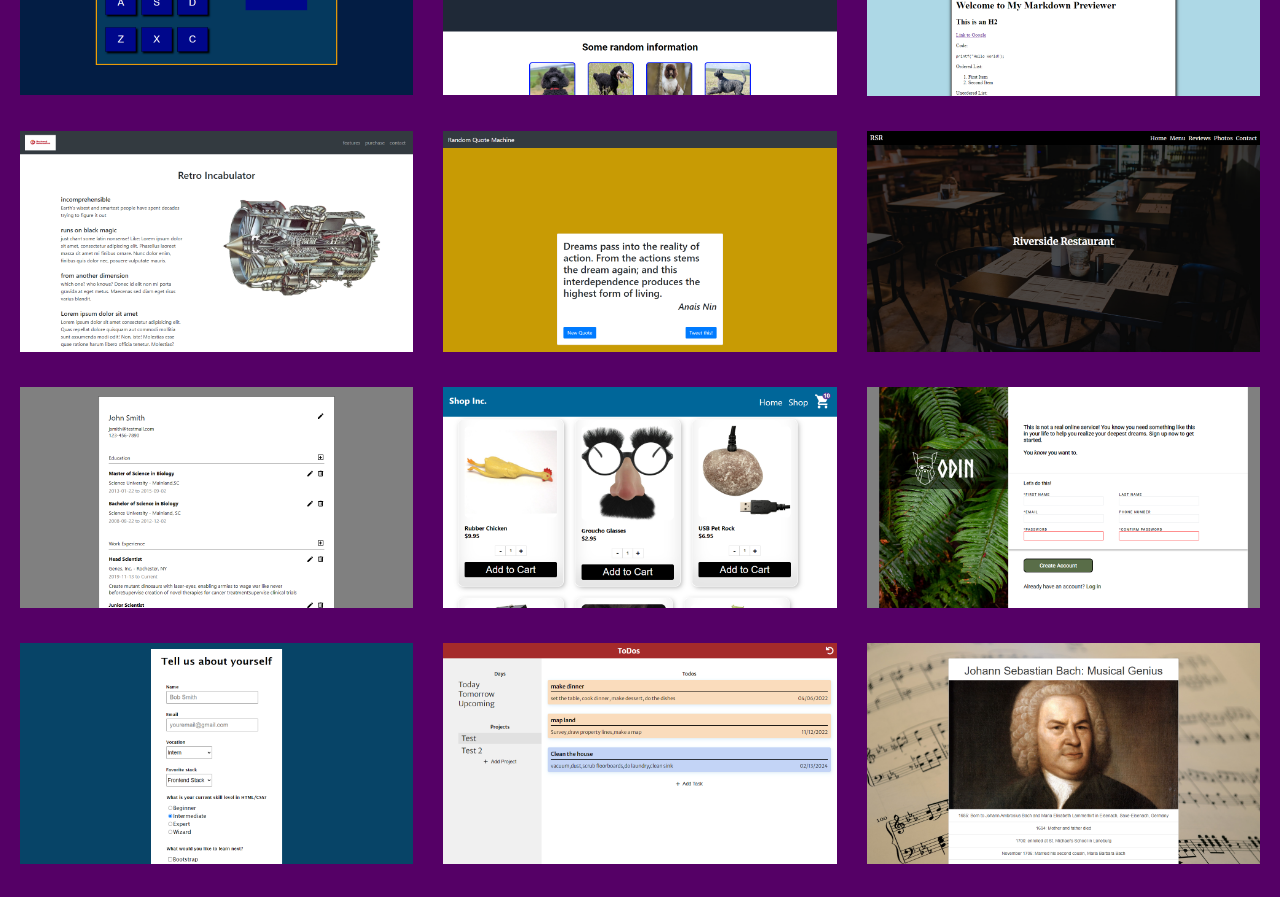
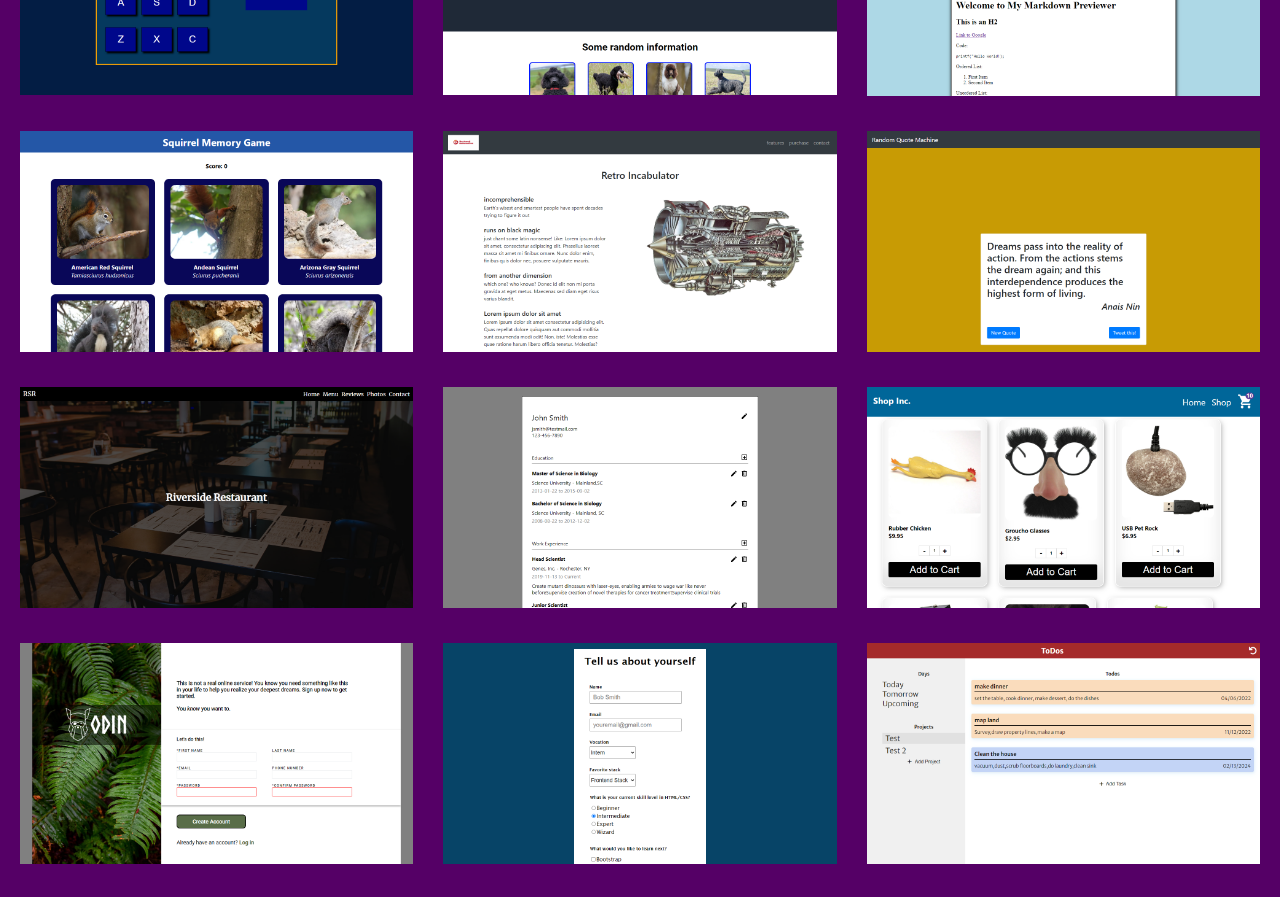
Before and after one commit to gband85/portfolio, a React (Create React App) app: page / in a window 1280 px wide. Shown: the part 1380-2277 px from the top of the page. Built offline with nearby package versions, Linux system fonts and the light colour scheme.

Commit message:
add memory game project

```diff
--- a/src/Page.js
+++ b/src/Page.js
@@ -24,6 +24,7 @@ const Page=()=>{
     {title: "Drum Machine", href: "drummachine"},
     {title: "Landing Page", href: "landing_page"},
     {title: "Markdown Previewer", href: "markdown"},
+    {title: "Memory Game", href: "memory_game"},
     {title: "Product Page", href: "product"},
     {title: "Random Quote Machine", href: "quotes"},
     {title: "Restaurant Site", href: "restaurant"},
```
Also changed, not shown: src/images/memory_game.png (added).
